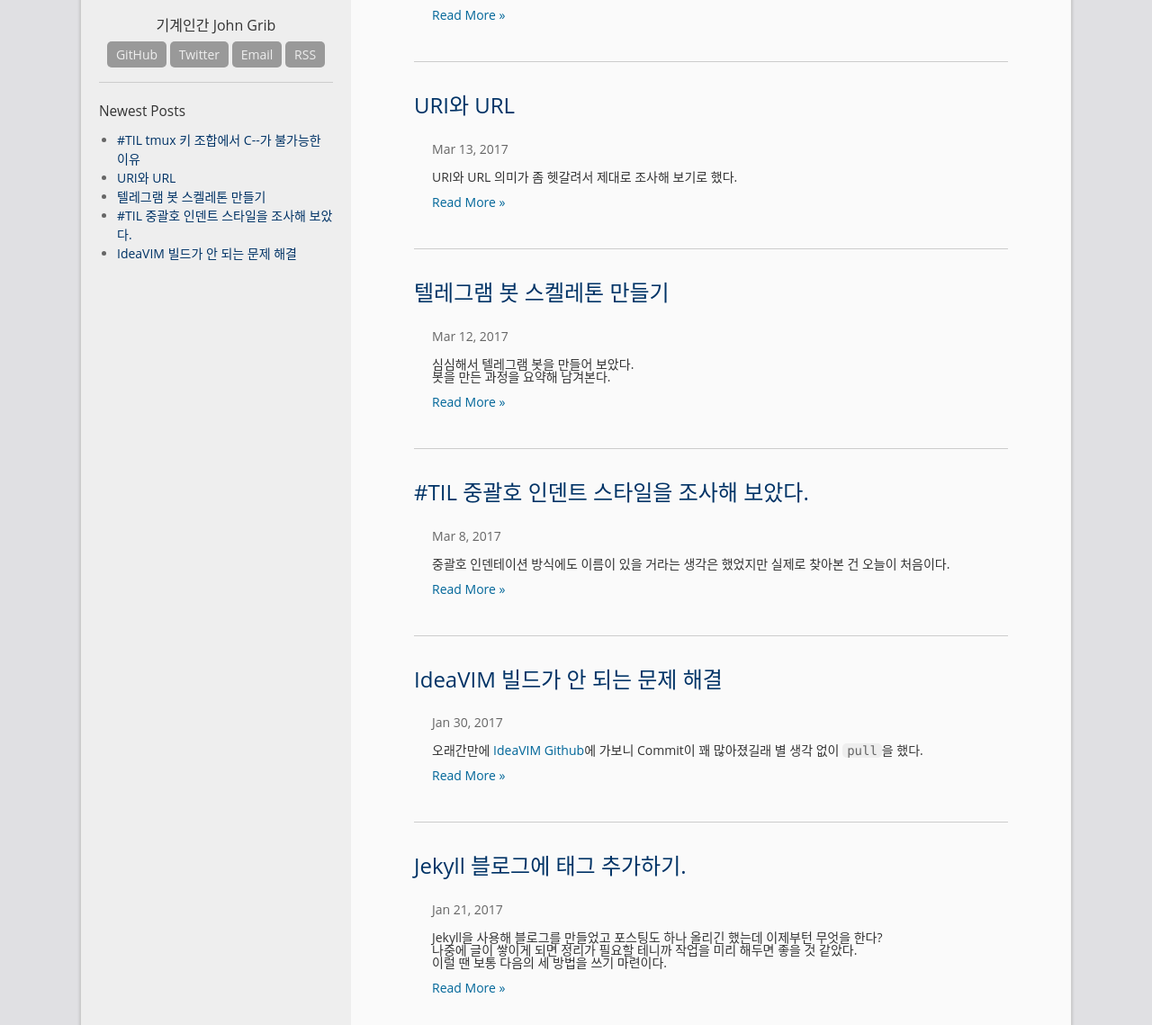
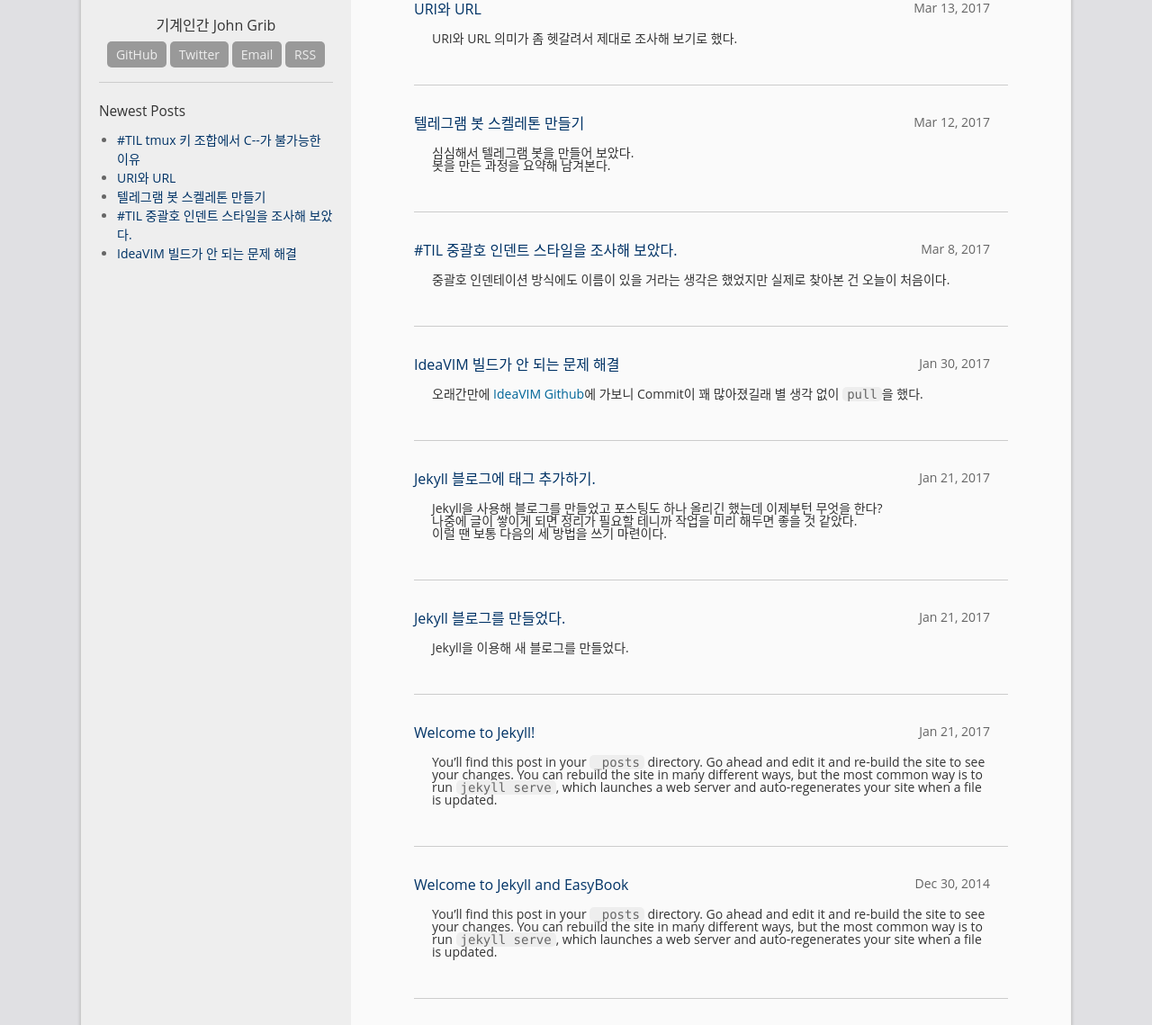
Before and after one commit to johngrib/johngrib.github.io.back, a Jekyll site: the page built from index.html, in a window 1280 px wide and 1400 px high, cut to the strip 261-1400 px from the top of the window. Shown: the whole strip at 90% size. Built offline with Jekyll 4.4.1, drawn with Linux system fonts in a browser that asks for light colours; the list of posts is cut into pages by our own code; some of the changed text lies outside the part shown.

Commit message:
post 목록 보여주기 변경

```diff
--- a/index.html
+++ b/index.html
@@ -8,23 +8,17 @@
   <ul class="post-list">
     {% for post in paginator.posts %}
       <li>
-        <h2>
           <a class="post-link" href="{{ post.url | prepend: site.baseurl }}">{{ post.title }}</a>
-        </h2>
-
-        <div class="post-meta">{{ post.date | date: "%b %-d, %Y" }}</div>
-
-        <div class="post-excerpt">
-          {{ post.excerpt }}
-          <p>
-            <a class="post-link" href="{{ post.url | prepend: site.baseurl }}">Read More &raquo;</a>
-          </p>
-        </div>
+          <div class="post-meta" style="float: right;">{{ post.date | date: "%b %-d, %Y" }}</div>
+          <div class="post-excerpt">
+            {{ post.excerpt }}
+          </div>
+        </a>
       </li>
     {% endfor %}
   </ul>
 
-  <!-- Pagination links -->
+<!-- Pagination links -->
 <div class="pagination">
   {% if paginator.previous_page %}
     <a href="{{ paginator.previous_page_path | prepend: site.baseurl }}" class="previous">PREV</a>
```
